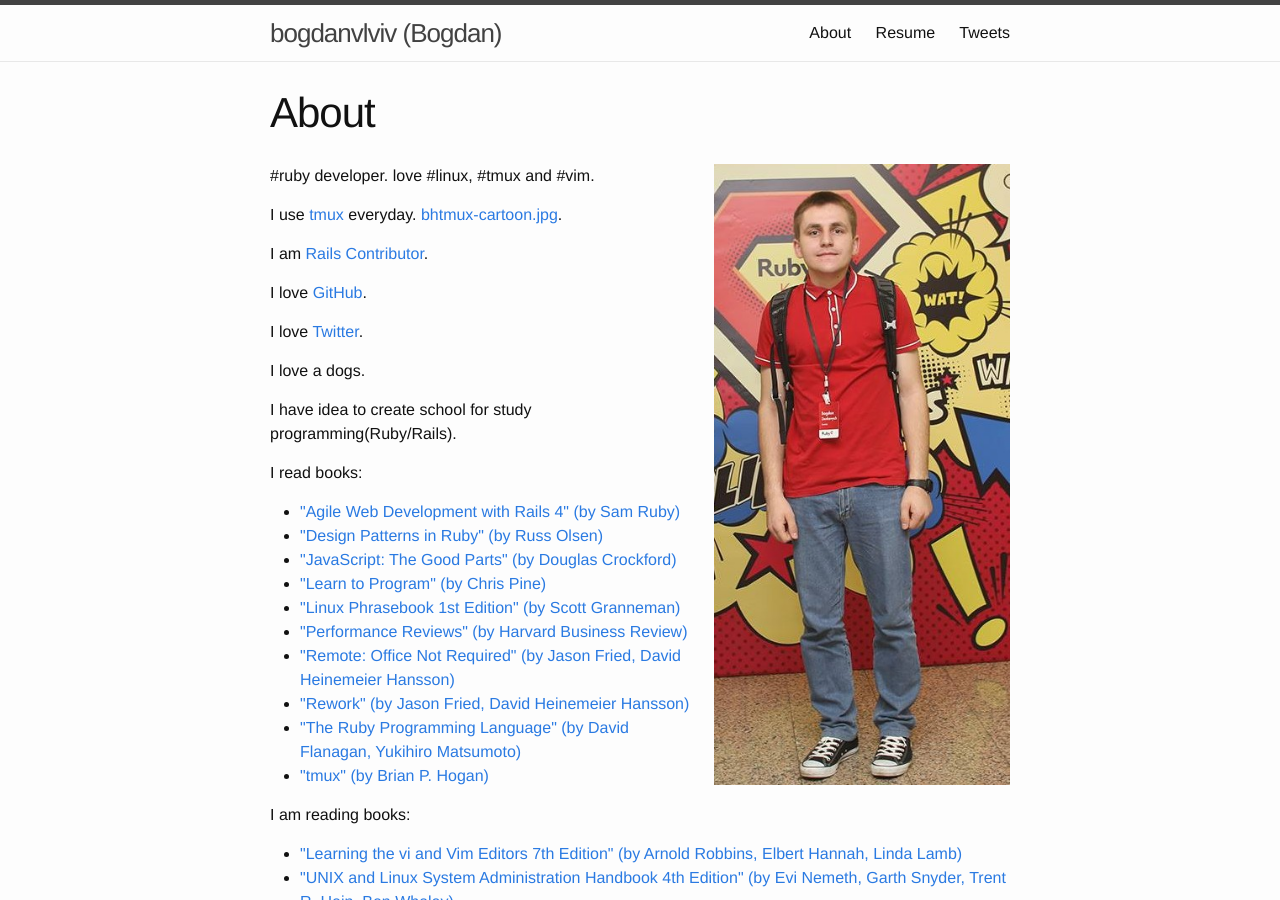
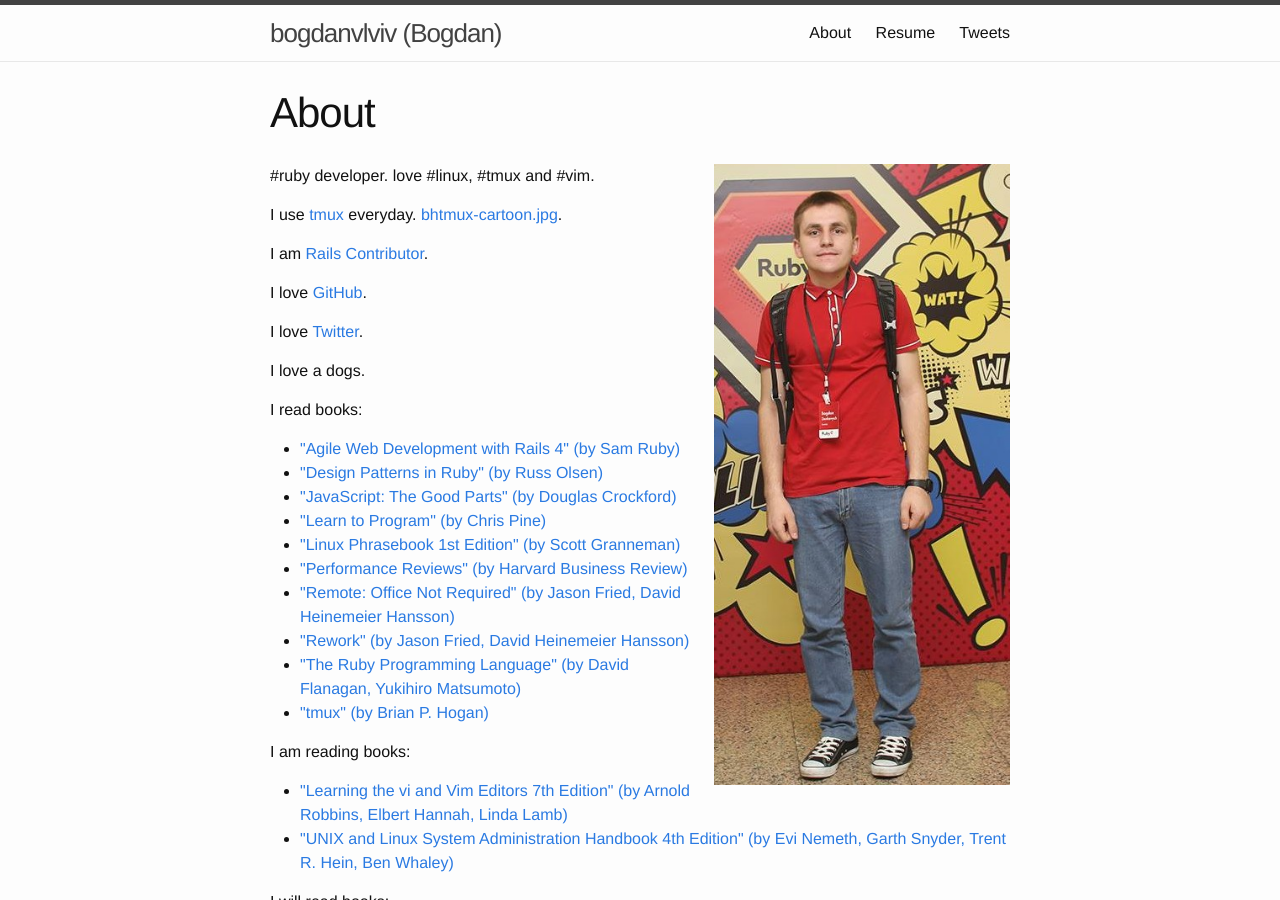
Before and after one commit to crowdpro3/bogdanvlviv.github.io, a Jekyll site: the page built from about.html, in a window 1280 px wide and 900 px high. Built offline with Jekyll 4.4.1, drawn with Linux system fonts in a browser that asks for light colours; comment, search, counter and statistics services are not loaded.

Commit message:
hide some info from about page

```diff
--- a/about.html
+++ b/about.html
@@ -27,10 +27,6 @@ permalink: /about.html
 
 <p>
   I love a dogs.
-</p>
-
-<p>
-  I have idea to create school for study programming(Ruby/Rails).
 </p>
 
 <p>
```
